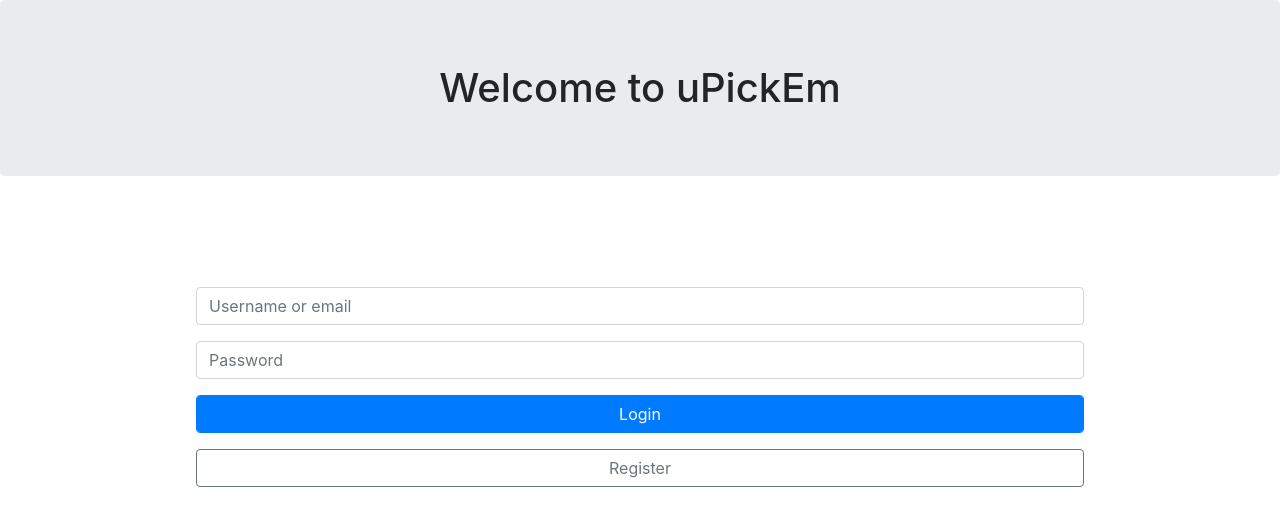
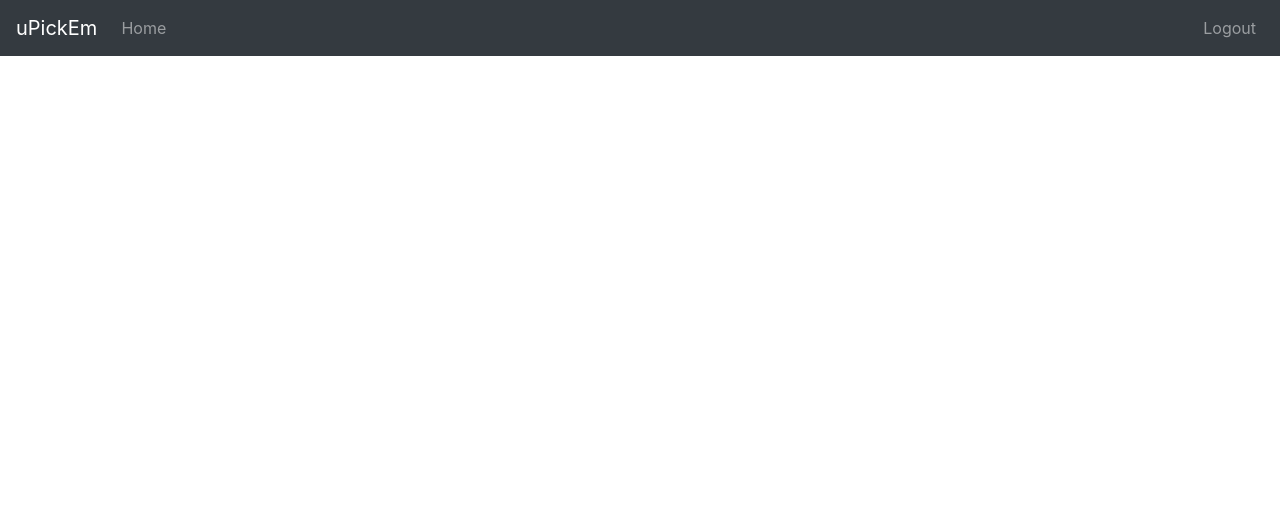
Before and after one commit to kmikus/upickem-react, a React (Create React App) app: page / in a window 1280 px wide. Shown: the top 526 px of the page. Built offline with nearby package versions, Linux system fonts and the light colour scheme.

Commit message:
Added skeleton homepage

```diff
--- a/package.json
+++ b/package.json
@@ -7,6 +7,7 @@
     "bootstrap": "^4.1.3",
     "react": "^16.6.3",
     "react-dom": "^16.6.3",
+    "react-router-dom": "^4.3.1",
     "react-scripts": "2.1.1"
   },
   "scripts": {
--- a/src/App.js
+++ b/src/App.js
@@ -1,15 +1,21 @@
-import React, { Component } from 'react';
-import LoginPage from './pages/login'
+import React from 'react';
+import { BrowserRouter as Router, Route } from "react-router-dom"
 import './App.css';
+import LoginPage from './pages/Login'
+import HomePage from './pages/Home';
 
-class App extends Component {
-  render() {
-    return (
-      <div className="App">
-        <LoginPage />
-      </div>
-    );
-  }
-}
+const App = () => (
+
+  <Router>
+    <div className="App">
+
+      <Route path="/" exact component={HomePage} />
+      <Route path="/login" component={LoginPage} />
+      <Route path="/home" component={HomePage} />
+
+    </div>
+  </Router>
+
+)
 
 export default App;
--- /dev/null
+++ b/src/pages/Home.js
@@ -0,0 +1,11 @@
+import React from 'react';
+import '../App.css';
+import { Header } from './Template';
+
+const HomePage = (props) => (
+  <div>
+    <Header />
+  </div>
+);
+
+export default HomePage;
--- /dev/null
+++ b/src/pages/Template.js
@@ -0,0 +1,33 @@
+import React from 'react';
+import '../App.css';
+
+const Header = (props) => (
+    <div>
+        <nav class="navbar navbar-expand-lg fixed-top navbar-dark bg-dark">
+            <a class="navbar-brand" href="/home">uPickEm</a>
+
+            <div class="collapse navbar-collapse" id="navbarSupportedContent">
+                <ul class="navbar-nav mr-auto">
+                    <li class="nav-item">
+                        <a class="nav-link" href="/home">Home <span class="sr-only">(current)</span></a>
+                    </li>
+                </ul>
+
+                <ul class="navbar-nav ml-auto">
+                    <li class="nav-item">
+                        <a class="nav-link" href="/login">Logout</a>
+                    </li>
+                </ul>
+
+            </div>
+        </nav>
+    </div>
+);
+
+const Sidebar = (props) => (
+    <div style={{ borderLeft: "5px solid black" }}>
+        Hello
+    </div>
+);
+
+export { Header, Sidebar };
--- a/src/pages/login.js
+++ b/src/pages/login.js
@@ -1,4 +1,4 @@
-import React, { Component } from 'react';
+import React from 'react';
 import axios from 'axios';
 import '../App.css';
 
@@ -19,7 +19,7 @@ const LoginHeading = (props) => {
   );
 };
 
-class LoginForm extends Component {
+class LoginForm extends React.Component {
   state = {
     username: '',
     password: ''
```
Also changed, not shown: 1 other file (tests, documents, lock files or other folders).
